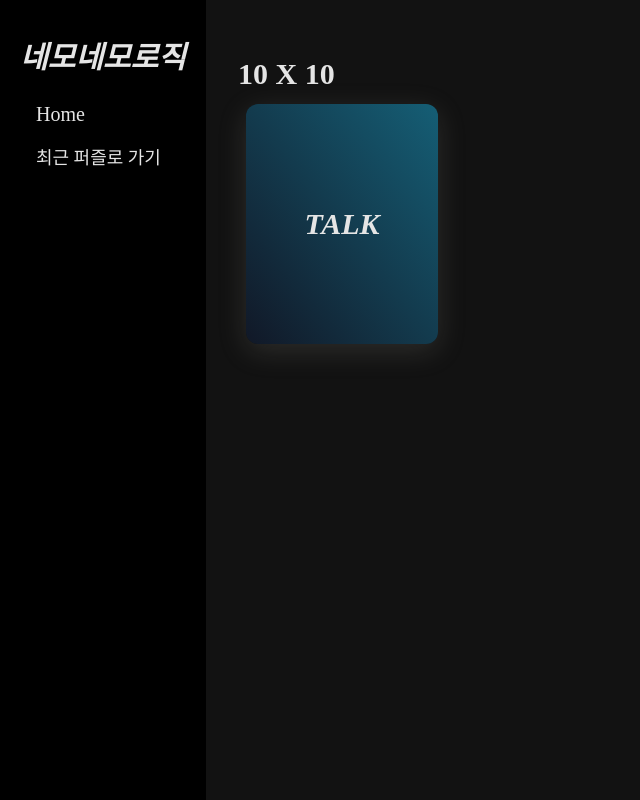
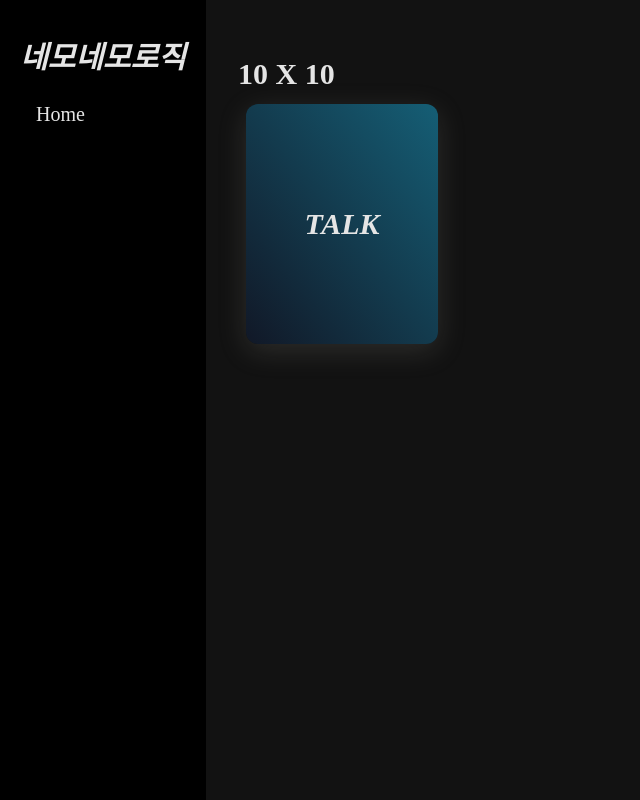
Before and after one commit to 0jaaack/nonogram, a React (Create React App) app: page /puzzles in a window 1280 px wide. Shown: the whole page, without its empty margins (0-640 px from the left). Built offline with nearby package versions, Linux system fonts and the light colour scheme.

Commit message:
[Fix] remove side bar link

```diff
--- a/src/components/SideBar.jsx
+++ b/src/components/SideBar.jsx
@@ -17,12 +17,6 @@ class SideBar extends React.Component {
         >
           Home
         </Link>
-        <Link
-          to="/puzzles"
-          className="text-lg pl-4 py-2"
-        >
-          최근 퍼즐로 가기
-        </Link>
       </nav>
     );
   }
```
